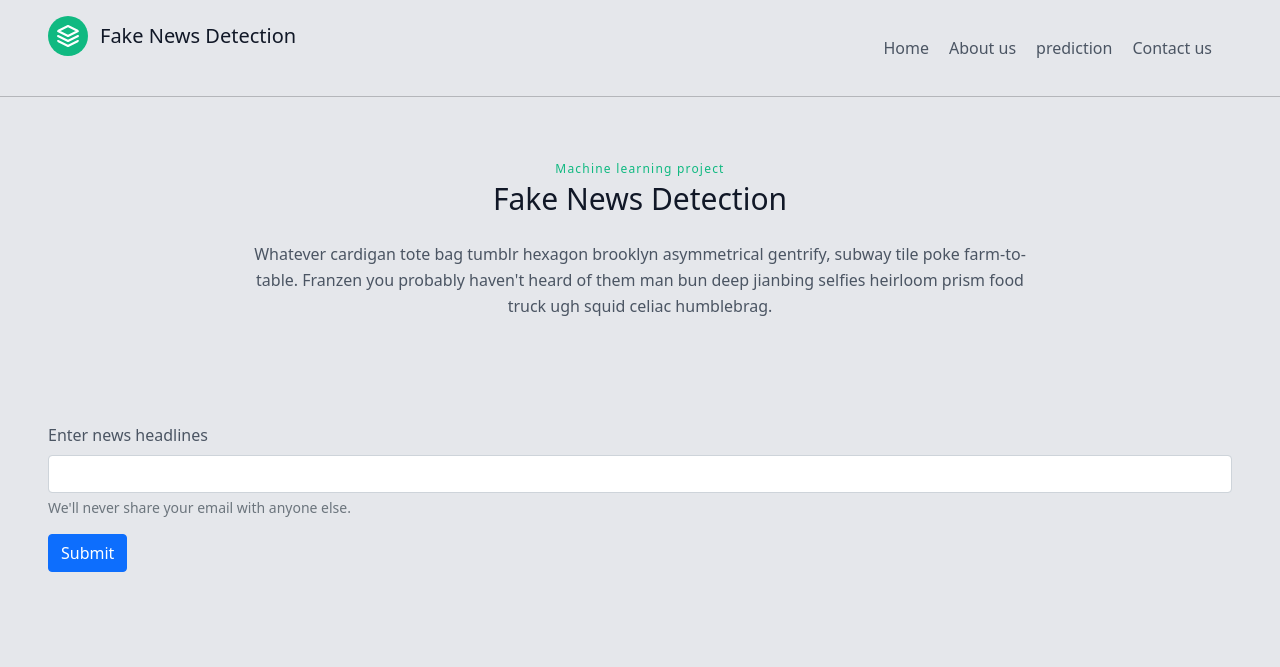
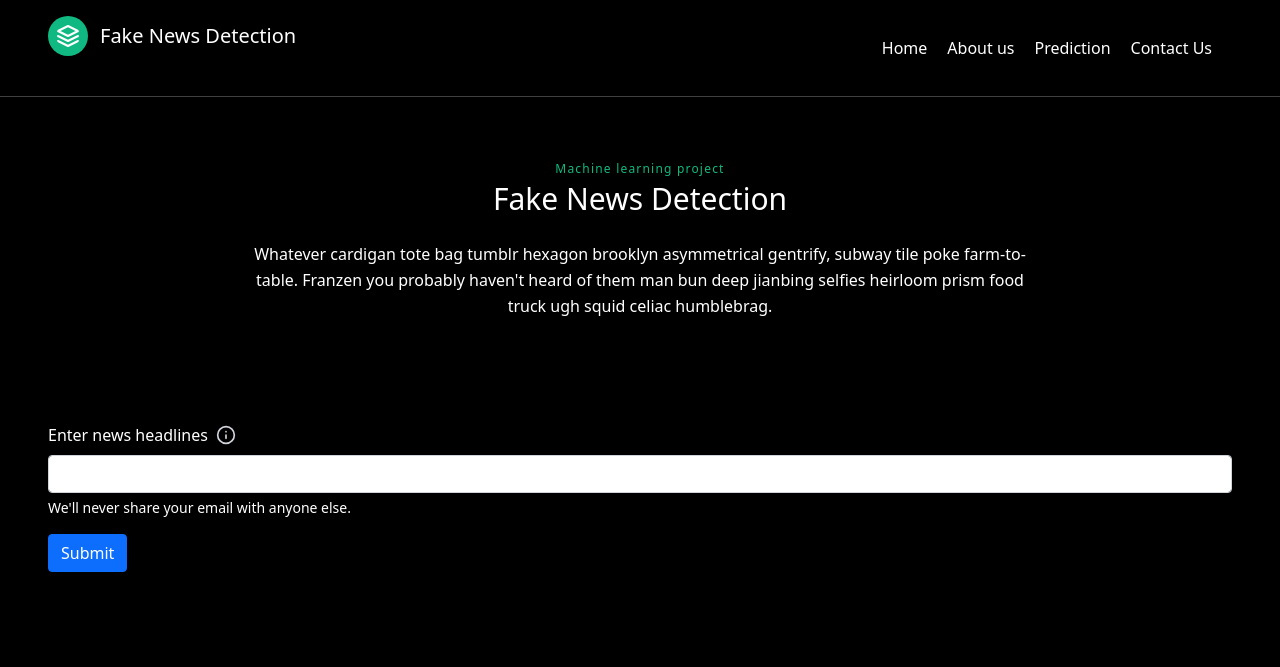
Before and after one commit to krianisha/fakenews, a Flask app: page /prediction in a window 1280 px wide. Shown: the top 667 px of the page. Run offline with Flask 2, Linux system fonts and the light colour scheme; parts of the project's set-up code (start-up, migrations or seed data) failed here and were passed over.

Commit message:
Update prediction.html

```diff
--- a/templates/prediction.html
+++ b/templates/prediction.html
@@ -11,20 +11,21 @@
 
     <title>Fake News Detection</title>
   </head>
-  <body class="bg-gray-200">
-    <header class="text-gray-600 body-font -my-8">
+  <body class="bg-black text-white">
+    <header class="text-white-600 body-font -my-8">
         <div class="container mx-auto flex flex-wrap p-5 flex-col md:flex-row items-center">
           <a class="flex title-font font-medium items-center text-gray-900 mb-4 md:mb-0">
             <svg xmlns="http://www.w3.org/2000/svg" fill="none" stroke="currentColor" stroke-linecap="round" stroke-linejoin="round" stroke-width="2" class="w-10 h-10 text-white p-2 bg-green-500 rounded-full" viewBox="0 0 24 24">
               <path d="M12 2L2 7l10 5 10-5-10-5zM2 17l10 5 10-5M2 12l10 5 10-5"></path>
             </svg>
-            <span class="ml-3 text-xl">Fake News Detection</span>
+            <span class="ml-3 text-xl text-white">Fake News Detection</span>
           </a>
           <nav class="md:ml-auto flex flex-wrap items-center text-base justify-center">
-            <a href="/" class="mr-5 hover:text-gray-900">Home</a>
-            <a class="mr-5 hover:text-gray-900">About us</a>
-            <a href="/prediction" class="mr-5 hover:text-gray-900">prediction</a>
-            <a class="mr-5 hover:text-gray-900">Contact us</a>
+            <a href="/" class="mr-5 hover:text-blue-400 hover:font-bold hover:text-xl hover:cursor-pointer">Home</a>
+
+            <a href="/" class="mr-5 hover:text-blue-400 hover:font-bold hover:text-xl hover:cursor-pointer">About us</a>
+            <a href="/prediction" class="mr-5 hover:text-blue-400 hover:font-bold hover:text-xl hover:cursor-pointer">Prediction</a>
+            <a href="/" class="mr-5 hover:text-blue-400 hover:font-bold hover:text-xl hover:cursor-pointer">Contact Us</a>
           </nav>
         </div>
       </header><hr>
@@ -32,16 +33,28 @@
         <div class="container px-5 py-24 mx-auto">
           <div class="flex flex-col text-center w-full mb-20">
             <h2 class="text-xs text-green-500 tracking-widest font-medium title-font mb-1">Machine learning project</h2>
-            <h1 class="sm:text-3xl text-2xl font-medium title-font mb-4 text-gray-900">Fake News Detection</h1>
-            <p class="lg:w-2/3 mx-auto leading-relaxed text-base">Whatever cardigan tote bag tumblr hexagon brooklyn asymmetrical gentrify, subway tile poke farm-to-table. Franzen you probably haven't heard of them man bun deep jianbing selfies heirloom prism food truck ugh squid celiac humblebrag.</p>
+            <h1 class="sm:text-3xl text-2xl font-medium title-font mb-4 text-white">Fake News Detection</h1>
+            <p class="lg:w-2/3 mx-auto leading-relaxed text-base text-white">Whatever cardigan tote bag tumblr hexagon brooklyn asymmetrical gentrify, subway tile poke farm-to-table. Franzen you probably haven't heard of them man bun deep jianbing selfies heirloom prism food truck ugh squid celiac humblebrag.</p>
             <br><p class="text-primary"><b>{{prediction_text}}</b></p>
           </div>
           <div class="center">
             <form action="/prediction" method="POST">
                 <div class="mb-3">
-                  <label for="exampleInputEmail1" class="form-label">Enter news headlines</label>
+                  <label for="exampleInputEmail1" class="form-label text-white flex items-center">
+                    <span class="info-text">Enter news headlines</span>
+                    <span class="info-icon ml-2">
+                        <svg xmlns="http://www.w3.org/2000/svg" fill="none" stroke="currentColor" stroke-linecap="round" stroke-linejoin="round" stroke-width="2" class="w-5 h-5 text-gray-300" viewBox="0 0 24 24">
+                            <circle cx="12" cy="12" r="10" />
+                            <line x1="12" y1="16" x2="12" y2="12" />
+                            <line x1="12" y1="8" x2="12" y2="8" />
+                        </svg>
+                    </span>
+                </label>
+
+
+                </label>
                   <input type="text" class="form-control" id="news" name="news" aria-describedby="emailHelp">
-                  <div id="emailHelp" class="form-text">We'll never share your email with anyone else.</div>
+                  <div id="emailHelp" class="form-text text-white">We'll never share your email with anyone else.</div>
                 </div>
 
                 <button type="submit" class="btn btn-primary">Submit</button>
```
